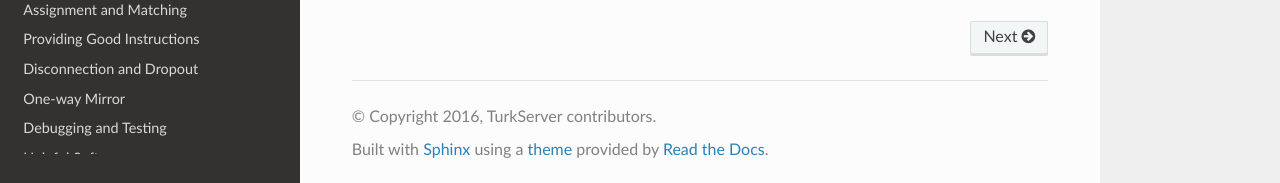
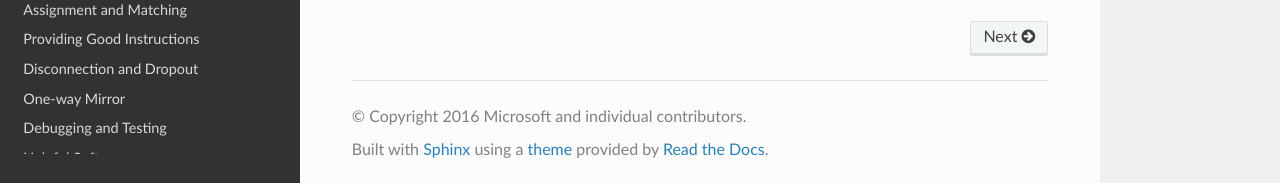
Before and after one commit to TurkServer/docs, a Sphinx documentation site: the page built from source/index.rst, in a window 1280 px wide and 900 px high, scrolled down 2138 px. Shown: the part 714-897 px from the top of the window. Built offline with Sphinx 7.4.7 and the Read the Docs theme 2.0.0, drawn with Linux system fonts in a browser that asks for light colours.

Commit message:
Add license and attribution

```diff
--- a/source/conf.py
+++ b/source/conf.py
@@ -61,8 +61,8 @@ master_doc = 'index'
 
 # General information about the project.
 project = u'TurkServer'
-copyright = u'2016, TurkServer contributors'
-author = u'TurkServer contributors'
+copyright = u'2016 Microsoft and individual contributors'
+author = u'Microsoft and individual contributors'
 
 # The version info for the project you're documenting, acts as replacement for
 # |version| and |release|, also used in various other places throughout the
```
Also changed, not shown: 1 other file.
